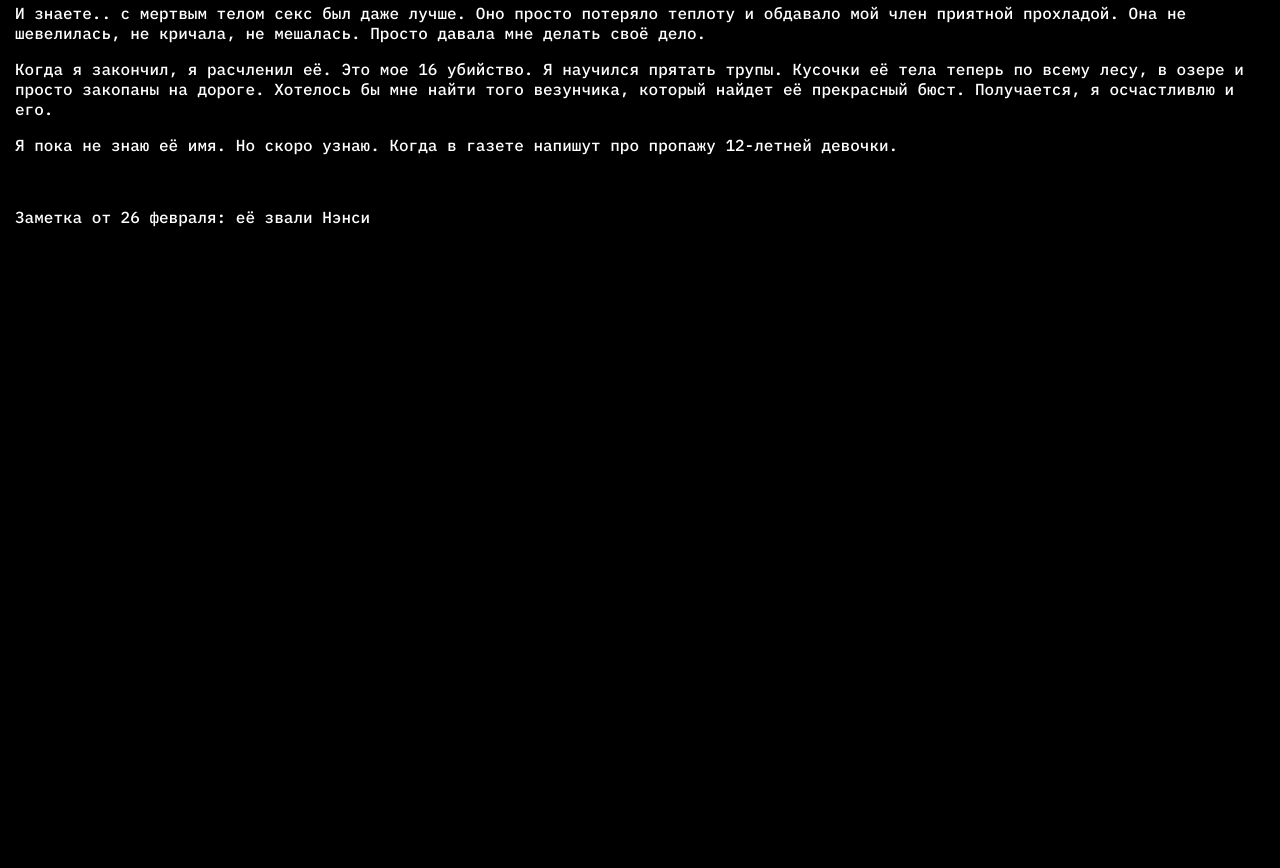
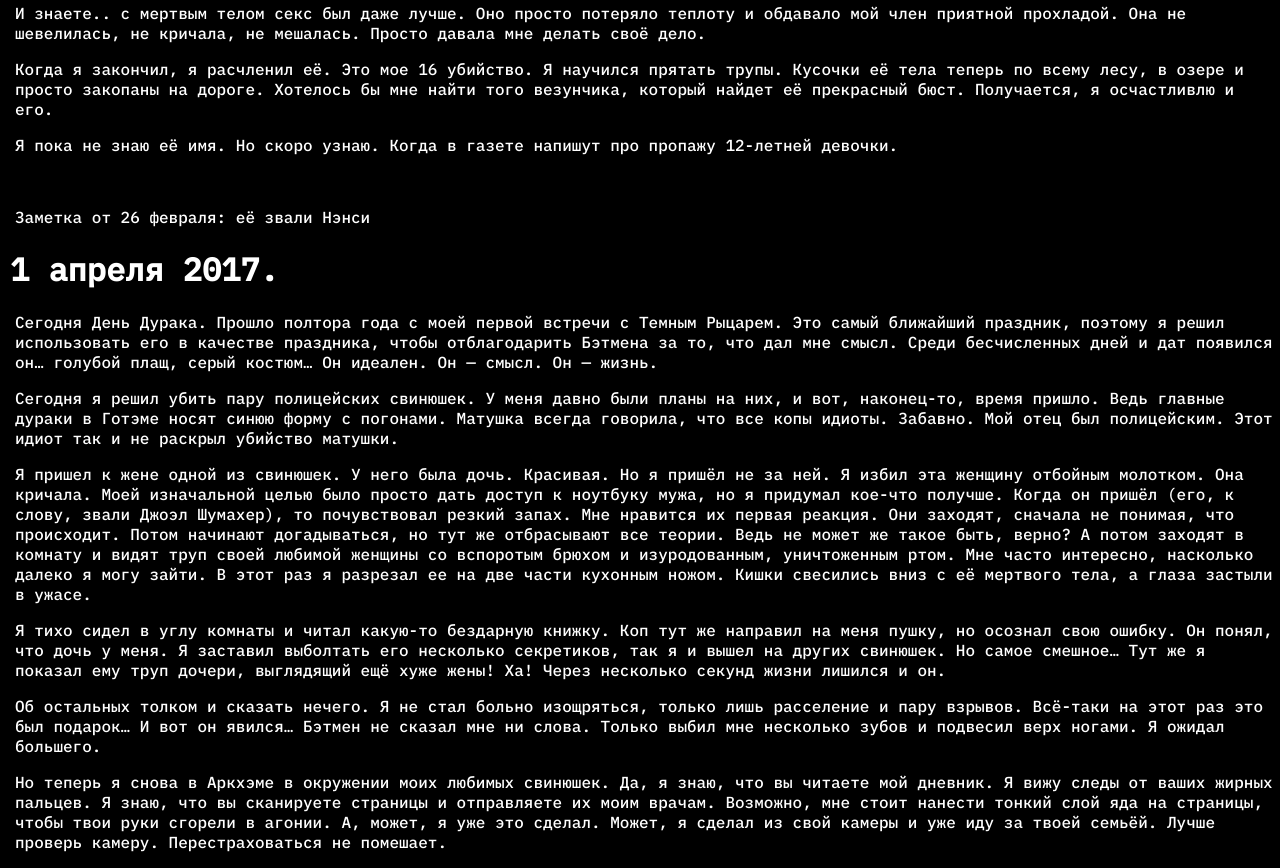
Before and after one commit to Garikddm/RiddlePass, a plain HTML site: page file4.html in a window 1280 px wide. Shown: the part 498-1366 px from the top of the page. Before the commit the page ends 800 px from the top, so only its background shows below. Drawn offline with nearby package versions, Linux system fonts and the light colour scheme; a web font is replaced by a local one.

Commit message:
yummy yummy

```diff
--- a/file4.html
+++ b/file4.html
@@ -61,5 +61,53 @@
 			<p>
 				Заметка от 26 февраля: её звали Нэнси
 			</p>
+			<div class=WordSection1>
+
+				<h1 style="padding-left: 10px;">1 апреля 2017.</h1>
+
+				<p class=MsoNormal><span lang=RU>Сегодня День Дурака. Прошло полтора года с
+				моей первой встречи с Темным Рыцарем. Это самый ближайший праздник, поэтому я
+				решил использовать его в качестве праздника, чтобы отблагодарить Бэтмена за то,
+				что дал мне смысл. Среди бесчисленных дней и дат появился он… голубой плащ,
+				серый костюм… Он идеален. Он — смысл. Он — жизнь.</span></p>
+
+				<p class=MsoNormal><span lang=RU>Сегодня я решил убить пару полицейских
+				свинюшек. У меня давно были планы на них, и вот, наконец-то, время пришло. Ведь
+				главные дураки в Готэме носят синюю форму с погонами. Матушка всегда говорила,
+				что все копы идиоты. Забавно. Мой отец был полицейским. Этот идиот так и не
+				раскрыл убийство матушки.</span></p>
+
+				<p class=MsoNormal><span lang=RU>Я пришел к жене одной из свинюшек. У него была
+				дочь. Красивая. Но я пришёл не за ней. Я избил эта женщину отбойным молотком.
+				Она кричала. Моей изначальной целью было просто дать доступ к ноутбуку мужа, но
+				я придумал кое-что получше. Когда он пришёл (его, к слову, звали Джоэл
+				Шумахер), то почувствовал резкий запах. Мне нравится их первая реакция. Они
+				заходят, сначала не понимая, что происходит. Потом начинают догадываться, но
+				тут же отбрасывают все теории. Ведь не может же такое быть, верно? А потом
+				заходят в комнату и видят труп своей любимой женщины со вспоротым брюхом и
+				изуродованным, уничтоженным ртом. Мне часто интересно, насколько далеко я могу
+				зайти. В этот раз я разрезал ее на две части кухонным ножом. Кишки свесились
+				вниз с её мертвого тела, а глаза застыли в ужасе.</span></p>
+
+				<p class=MsoNormal><span lang=RU>Я тихо сидел в углу комнаты и читал какую-то
+				бездарную книжку. Коп тут же направил на меня пушку, но осознал свою ошибку. Он
+				понял, что дочь у меня. Я заставил выболтать его несколько секретиков, так я и
+				вышел на других свинюшек. Но самое смешное… Тут же я показал ему труп дочери,
+				выглядящий ещё хуже жены! Ха! Через несколько секунд жизни лишился и он. </span></p>
+
+				<p class=MsoNormal><span lang=RU>Об остальных толком и сказать нечего. Я не
+				стал больно изощряться, только лишь расселение и пару взрывов. Всё-таки на этот
+				раз это был подарок… И вот он явился… Бэтмен не сказал мне ни слова. Только
+				выбил мне несколько зубов и подвесил верх ногами. Я ожидал большего.</span></p>
+
+				<p class=MsoNormal><span lang=RU>Но теперь я снова в Аркхэме в окружении моих
+				любимых свинюшек. Да, я знаю, что вы читаете мой дневник. Я вижу следы от ваших
+				жирных пальцев. Я знаю, что вы сканируете страницы и отправляете их моим
+				врачам. Возможно, мне стоит нанести тонкий слой яда на страницы, чтобы твои
+				руки сгорели в агонии. А, может, я уже это сделал. Может, я сделал из свой
+				камеры и уже иду за твоей семьёй. Лучше проверь камеру. Перестраховаться не
+				помешает.</span></p>
+
+				</div>
 </body>
 </html>
```
